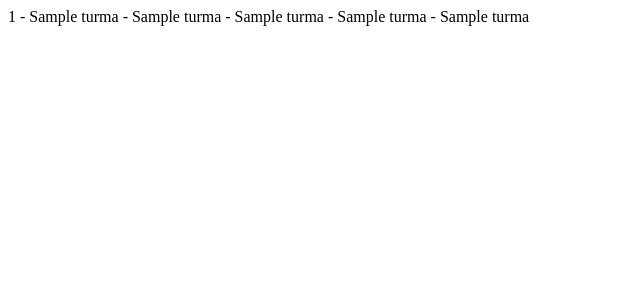
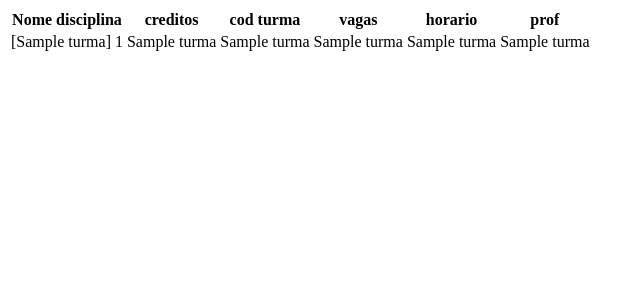
Before and after one commit to akahenry/UFRGS-DB, a Flask app: template APP/Templates/matricula.html in a window 1280 px wide. Shown: the top 300 px of the page, without its empty margins (0-643 px from the left). Run offline with Flask 2, Linux system fonts and the light colour scheme; the template is opened without the code that fills it: most values are stand-ins (such as "Sample title", 1, 10 or a date in 2020); some libraries are stand-ins or nearby versions.

Commit message:
uns bagulho aí

```diff
--- a/APP/Templates/matricula.html
+++ b/APP/Templates/matricula.html
@@ -3,8 +3,25 @@
         <title>Sistema de Inscrições</title>
     </head>
     <body>
-        {% for turma in turmas %}
-        <div><p>{{ turma[0] }} - {{ turma[1] }} - {{ turma[2] }} - {{ turma[3] }} - {{ turma[4] }} - {{ turma[5] }}</b></p></div>
-        {% endfor %}
+        <table>
+            <tr>
+                <th>Nome disciplina</th>
+                <th>creditos</th>
+                <th>cod turma</th>
+                <th>vagas</th>
+                <th>horario</th>
+                <th>prof</th>
+            </tr>
+            {% for turma in turmas %}
+            <tr>
+                <td>[{{ turma[2] }}] {{ turma[0] }}</td>
+                <td>{{ turma[1] }}</td>
+                <td>{{ turma[3] }}</td>
+                <td>{{ turma[5] }}</td>
+                <td>{{ turma[4] }}</td>
+                <td>{{ turma[8] }}</td>
+            </tr>
+            {% endfor %}
+        </table>
     </body>
 </html>
--- a/APP/app.py
+++ b/APP/app.py
@@ -34,12 +34,17 @@ def lista(cartao):
 @app.route('/matricula/<int:cartao>')
 def matricula(cartao):
     cur = mysql.connection.cursor()
-    cur.execute('''select turma.codDisc, turma.codTurma, turma.horario,
-                          turma.vagas, turma.numPredio, turma.numSala from
-                   turma join matricula m using (codDisc)
-                   where codDisc not in (select codDisc from
-                                         matricula
-                                         where numCartao={})
+    cur.execute('''select disciplina.nome, disciplina.creditos, turma.codDisc,
+                          turma.codTurma, turma.horario, turma.vagas,
+                          turma.numPredio, turma.numSala, educador.nome from
+                   disciplina
+                   left join turma using (codDisc)
+                   left join ministracao on (ministracao.codTurma=turma.codTurma and ministracao.codDisc=turma.codDisc)
+                   left join educador using (idEdu)
+                   left join matricula m on (turma.codDisc=m.codDisc)
+                   where turma.codDisc not in (select codDisc from
+                                               matricula
+                                               where numCartao={})
                    and not exists (select codDiscRequisito from
 		                           prerequisito
                                    where codDisc=m.codDisc
```
Also changed, not shown: insercoes.sql (+16 -0 lines).
